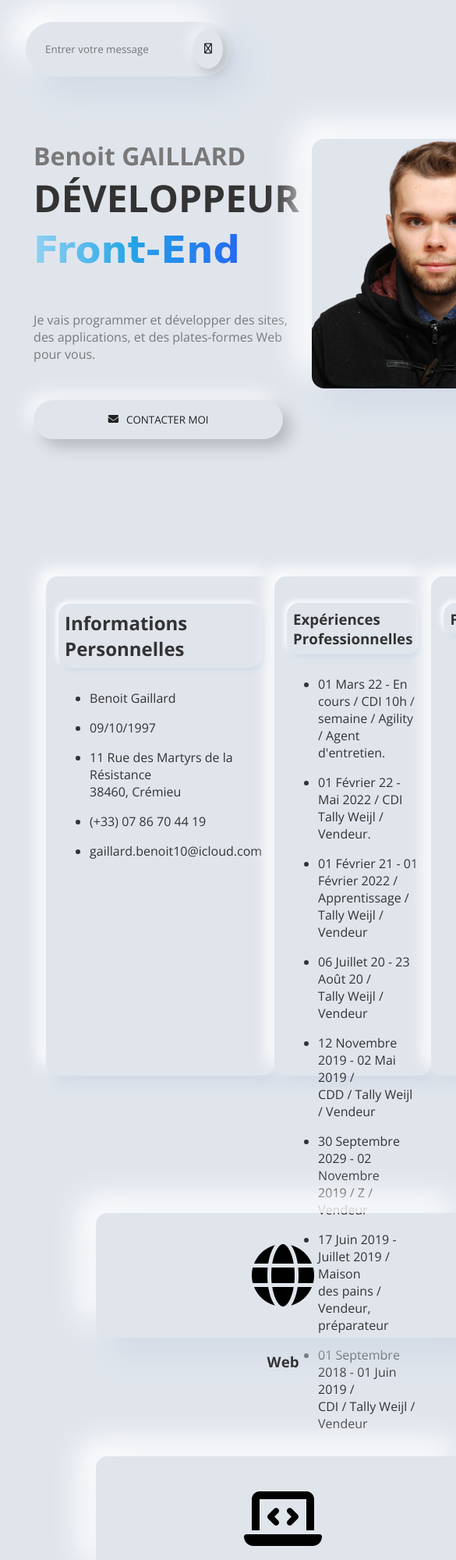
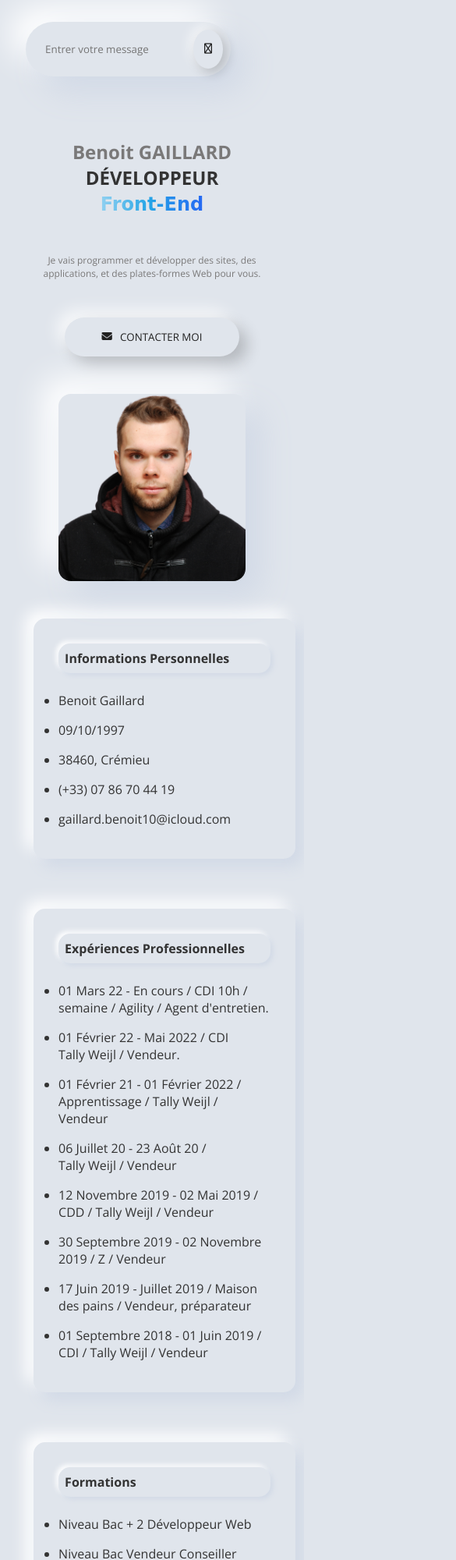
Before and after one commit to Alt916/Portfolio, a plain HTML site: page index.html in a window 390 px wide. Shown: the top 2000 px of the page at 78% size, 585 px wide, since content can reach past the window. Drawn offline with nearby package versions, Linux system fonts and the light colour scheme.

Commit message:
Add files via upload

```diff
--- a/index.html
+++ b/index.html
@@ -35,7 +35,6 @@
       </div>
       <div class="photo">
         <div class="cadre1" id="cadre1"></div>
-        <div class="cadre2"></div>
       </div>
     </div>
     <div class="Container2">
@@ -45,7 +44,6 @@
           <li>Benoit Gaillard</li>
           <li>09/10/1997</li>
           <li>
-            11 Rue des Martyrs de la Résistance <br />
             38460, Crémieu
           </li>
           <li>(+33) 07 86 70 44 19</li>
@@ -53,7 +51,7 @@
         </ul>
       </div>
       <div class="skills">
-        <h3>Expériences Professionnelles</h3>
+        <h2>Expériences Professionnelles</h2>
         <ul>
           <li>
             01 Mars 22 - En cours / CDI 10h / <br />
@@ -76,7 +74,7 @@
             CDD / Tally Weijl / Vendeur
           </li>
           <li>
-            30 Septembre 2029 - 02 Novembre <br />
+            30 Septembre 2019 - 02 Novembre <br />
             2019 / Z / Vendeur
           </li>
           <li>
@@ -90,7 +88,7 @@
         </ul>
       </div>
       <div class="skills">
-        <h3>Formations</h3>
+        <h2>Formations</h2>
         <ul>
           <li>Niveau Bac + 2 Développeur Web</li>
           <li>Niveau Bac Vendeur Conseiller</li>
--- a/style.css
+++ b/style.css
@@ -173,7 +173,7 @@ i.fa-solid.fa-envelope {
   display: flex;
   justify-content: space-between;
   width: 100%;
-  height: 40rem;
+  height: auto;
   margin-top: 10rem;
   border-radius: 15px;
   padding: 1rem;
@@ -343,6 +343,11 @@ button.close:hover {
 .Container4 {
   text-align: center;
   margin-top: 10rem;
+  display: flex;
+  justify-content: space-between;
+  flex-wrap: wrap;
+  padding: 20px;
+  background-color: #e0e5ec;
 }
 
 .Container4 h2 {
@@ -352,7 +357,7 @@ button.close:hover {
 
 .Container4 p {
   color: rgb(122, 121, 121);
-  display: 1;
+  display: block; /* Corrigé ici */
   font-size: 2rem;
   margin: 0;
 }
@@ -472,3 +477,204 @@ footer {
   color: #888;
   font-size: 14px;
 }
+
+@media (max-width: 1366px) {
+
+  .Container2 {
+    padding: 0;
+  }
+
+  .Container2 .skills {
+    padding: 1rem;
+    margin: 1rem;
+  }
+
+  .Container2 h2 {
+    font-size: medium;
+    margin: 1rem 1rem;
+  }
+
+  .Container2 p {
+    font-size: small;
+  }
+
+  .Container3 {
+    margin: 5rem -4rem;
+  }
+
+  .bloc i {
+    width: 25rem;
+    margin: auto;
+  }
+
+}
+
+@media (max-width: 1024px) {
+
+  .bloc i {
+    width: 20rem;
+  }
+
+}
+
+@media (max-width: 900px) {
+
+  .Container2 {
+    flex-direction: column;
+  }
+
+
+
+    .Container3 {
+      grid-template-columns: 1fr;
+    }
+
+    .bloc {
+      width: 100%;
+    }
+
+    .bloc i {
+      width: 30rem;
+      height: 10rem;
+    }
+  }
+
+@media (max-width: 800px) {
+
+  .Container1 {
+    flex-direction: column;
+    align-items: center;
+    text-align: center;
+    justify-content: center;
+  }
+
+  .Container1 h1 {
+    font-size: 2rem;
+  }
+
+  .Container1 p {
+    font-size: 1rem;
+  }
+
+  .Container1 button {
+    margin: 3rem auto;
+  }
+
+}
+
+@media (max-width: 768px) {
+
+  .bloc i {
+    width: 20rem;
+    height: 10rem;
+  }
+
+  .Container4 .glassmodal2-wrapper {
+    flex-direction: column;
+    align-items: center;
+  }
+
+  .Container4 .glassmodal2 {
+    width: 100%;
+    margin: 20px auto;
+  }
+}
+
+@media (max-width: 600px) {
+
+  .Container1 h1 {
+    font-size: 1.5rem;
+  }
+
+  .Container1 h2 {
+    font-size: 1.5rem;
+  }
+
+  .Container1 p {
+    font-size: 12px;
+  }
+
+  .Container1 button {
+    width: 14rem;
+  }
+
+  .Container1 .cadre1 {
+    width: 15rem;
+    height: 15rem;
+    margin: auto;
+  }
+
+  .Container2 {
+    padding: 0;
+    margin-top: 1rem;
+  }
+
+  .Container2 .skills {
+    padding: auto;
+    margin: auto;
+    width: 100%;
+    overflow: hidden;
+  }
+
+  .Container2 ul {
+    padding: 0 1rem;
+  }
+
+  .Container2 .skills {
+    margin: 2rem 0;
+  }
+
+  .Container2 h2 {
+    font-size: medium;
+    margin: 1rem 1rem;
+  }
+
+  .Container2 p {
+    font-size: small;
+  }
+
+  .Container3 {
+    margin: 4rem 0rem;
+  }
+
+  .bloc i {
+    width: 15rem;
+    height: 10rem;
+  }
+
+.Container4 {
+    margin: 3rem 0rem;
+  }
+}
+
+  .Container4 .glassmodal2-wrapper {
+    flex-direction: column;
+    align-items: center;
+  }
+
+  .Container4 .glassmodal2 {
+    width: 100%;
+    margin: 20px auto;
+  }
+
+  .Container5 {
+    padding: 0;
+  }
+
+  .socials {
+    margin: 1rem;
+  }
+
+  .social-icon {
+    width: 40px;
+    height: 40px;
+  }
+
+  .social-icon img {
+    width: 30%;
+    height: 30%;
+  }
+
+  .brand-name {
+    font-size: 1rem;
+  }
```
